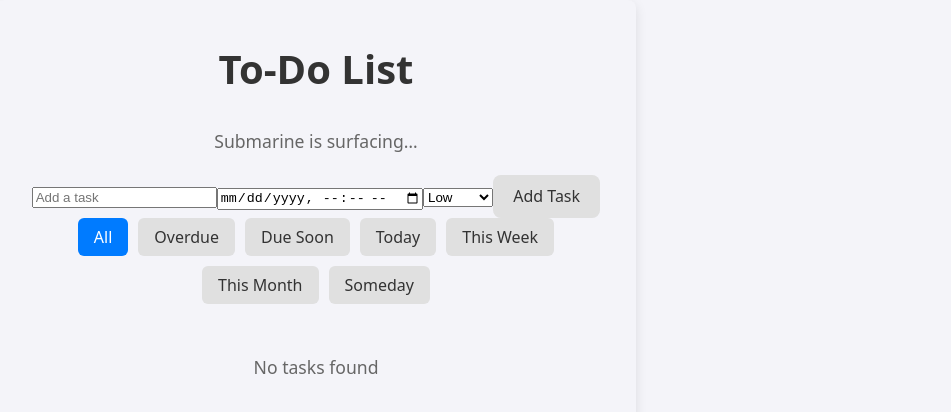
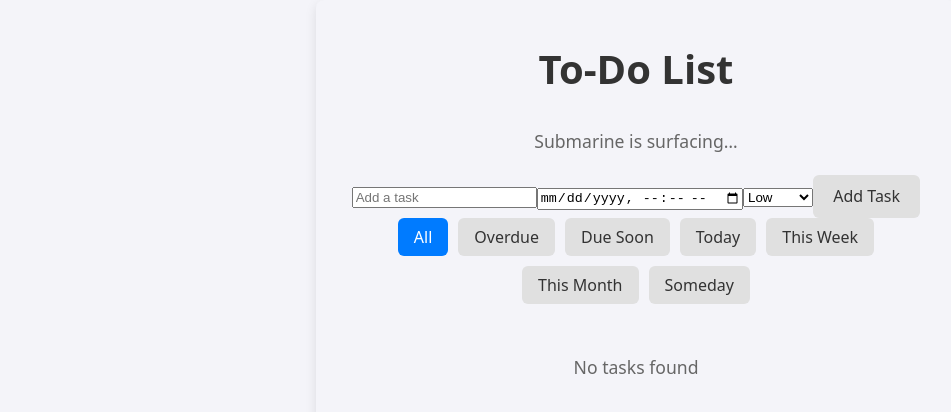
Before and after one commit to Stewysthings/submarine, a React (Vite) app: page / in a window 1280 px wide. Shown: the top 412 px of the page, without its empty margins (4-955 px from the left). Built offline with nearby package versions, Linux system fonts and the light colour scheme.

Commit message:
fix left align

```diff
--- a/src/index.css
+++ b/src/index.css
@@ -13,18 +13,19 @@
 body {
   margin: 0;
   display: flex;
-  place-items: center;
+  justify-content: center;
+  align-items: center;
   min-width: 320px;
   min-height: 100vh;
 }
 
 h1 {
-  font-size: 3.2em;
+  font-size: 2.5em;
   line-height: 1.1;
 }
 
 button {
-  border-radius: 8px;
+  border-radius: 6px;
   border: 1px solid transparent;
   padding: 0.6em 1.2em;
   font-size: 1em;
```
